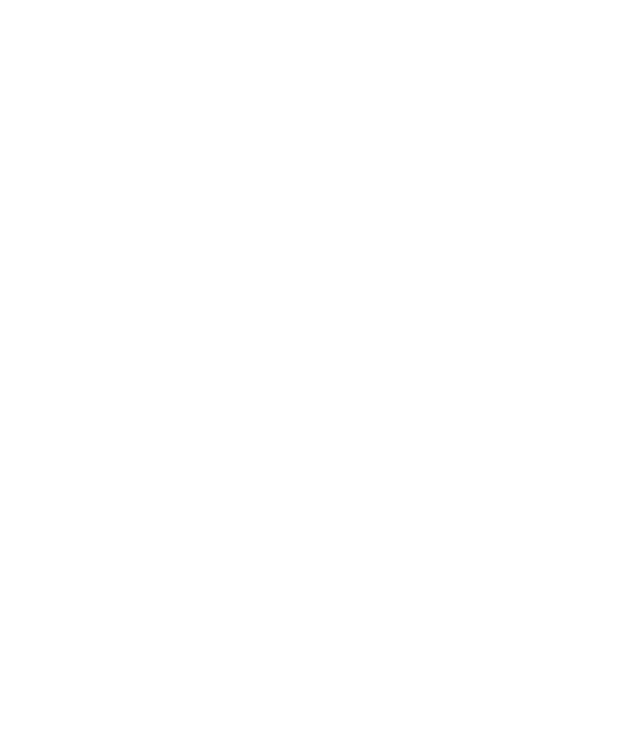
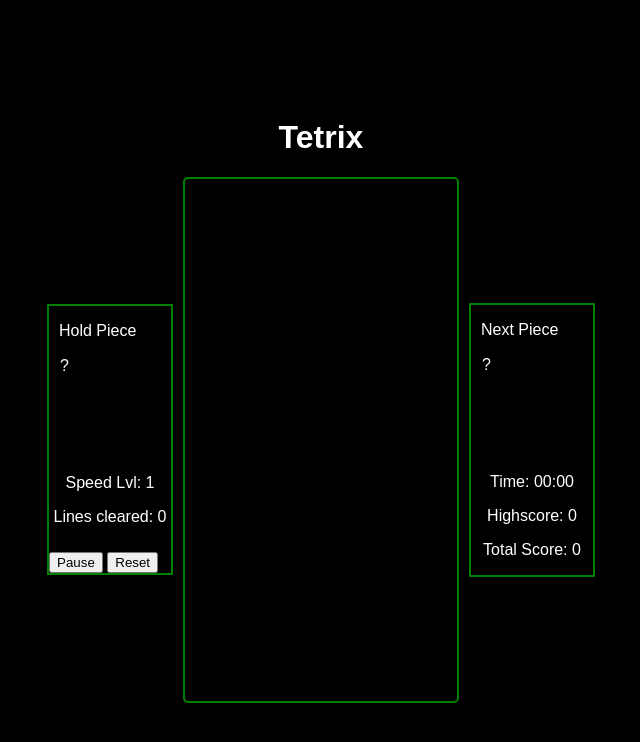
Before and after one commit to Conor-Hamilton/SEB-Project-1, a plain HTML site: page index.html in a window 1280 px wide. Shown: the whole page, without its empty margins (319-959 px from the left). Drawn offline with Linux system fonts and the light colour scheme; a web font is replaced by a local one.

Commit message:
first commit with styling and html

```diff
--- a/index.html
+++ b/index.html
@@ -1,13 +1,49 @@
 <!DOCTYPE html>
 <html lang="en">
-<head>
-    <meta charset="UTF-8">
-    <meta name="viewport" content="width=device-width, initial-scale=1.0">
+  <head>
+    <meta charset="UTF-8" />
+    <meta name="viewport" content="width=device-width, initial-scale=1.0" />
     <title>Tetris Game!</title>
-    <link rel="stylesheet" href="./styles/main.css">
-    <script src="./scripts/app.js"></script>
-</head>
-<body>
+    <link rel="stylesheet" href="./styles/main.css" />
+    <link href="https://fonts.cdnfonts.com/css/matrix" rel="stylesheet" />
+    <script defer src="./scripts/app.js"></script>
+  </head>
+  <body>
+    <header><h1>Tetrix</h1></header>
+    <!-- <canvas id="tetris-matrix"></canvas> -->
+    <div class="tetris-container">
+      <div class="left-panel">
+        <div class="hold-piece">
+          <p>Hold Piece</p>
+          <div class="grid-4x4">?</div>
+        </div>
+        <div class="game-info">
+          <p>Speed Lvl: <span id="speed-level">1</span></p>
+          <p>Lines cleared: <span id="lines">0</span></p>
+        </div>
+        <div class="game-controls">
+          <button id="pause-button">Pause</button>
+          <button id="reset-button">Reset</button>
+        </div>
+      </div>
 
-</body>
+      <div class="main-container">
+        <div class="tetris-grid"></div>
+      </div>
+
+      <div class="right-panel">
+        <div class="next-piece">
+          <p>Next Piece</p>
+          <div class="grid-4x4">?</div>
+        </div>
+
+        <div class="stats">
+          <p>Time: <span id="time">00:00</span></p>
+          <p>Highscore: <span id="highscore">0</span></p>
+          <p>Total Score: <span id="total-score">0</span></p>
+        </div>
+      </div>
+    </div>
+    <script src="script.js"></script>
+  </body>
 </html>
--- a/scripts/app.js
+++ b/scripts/app.js
@@ -0,0 +1,36 @@
+// The setup:
+//  This is where I am going to create the canvas for the animated background I want.
+//
+// Creating the shapes: I O T S Z J L
+
+const width = 10;
+
+// define the shapes
+// function to draw the shapes randomly
+//
+// core game mechanics / logic:
+// // start the game
+// creates variables such as score, level, lines cleared highscore etc.
+// create functions for moving and rotating the shapes
+// collision detection for the borders + placement
+// function to update the board and clear complete lines
+//
+//
+// game loop:
+// track time - remember setInterval & clearInterval when game is over.
+// update score
+// store / update highscore
+//
+//
+// controls
+// event listeners for keyboard inputs (left, right, rotation, dropping down)
+//
+//
+//
+//
+//
+//
+//
+//
+//
+//
--- a/styles/main.css
+++ b/styles/main.css
@@ -1,3 +1,73 @@
+:root {
+  --grid-cell-size: 20px;
+}
+
 * {
-    box-sizing: border-box;
+  box-sizing: border-box;
 }
+
+body {
+  align-items: center;
+  background: black;
+  color: white;
+  display: flex;
+  flex-direction: column;
+  font-family: "Matrix", sans-serif;
+  height: 100vh;
+  justify-content: center;
+  margin: 0;
+  padding: 0;
+}
+
+.tetris-container {
+  align-items: center;
+  display: flex;
+  flex-wrap: wrap;
+  justify-content: center;
+}
+
+.main-container {
+  background-color: rgba(0, 0, 0, 0.8);
+  border-radius: 5px;
+  border: 2px solid rgba(0, 255, 0, 0.5);
+}
+
+.tetris-grid,
+.hold-piece,
+.next-piece {
+  margin: 10px;
+}
+
+.left-panel,
+.right-panel {
+  border: 2px solid rgba(0, 255, 0, 0.5);
+  margin: 10px;
+}
+
+.grid-4x4 {
+  border: 1px solid #000;
+  display: grid;
+  grid-template-columns: repeat(4, 25px);
+  grid-template-rows: repeat(4, 25px);
+  margin: 10px 0;
+}
+
+.tetris-grid {
+  border: 1px solid #000;
+  display: grid;
+  grid-template-columns: repeat(10, 25px);
+  grid-template-rows: repeat(20, 25px);
+}
+
+.game-info,
+.stats {
+  text-align: center;
+}
+
+.game-controls button {
+  margin-top: 10px;
+}
+
+button {
+  font-family: "Matrix", sans-serif;
+}
```
